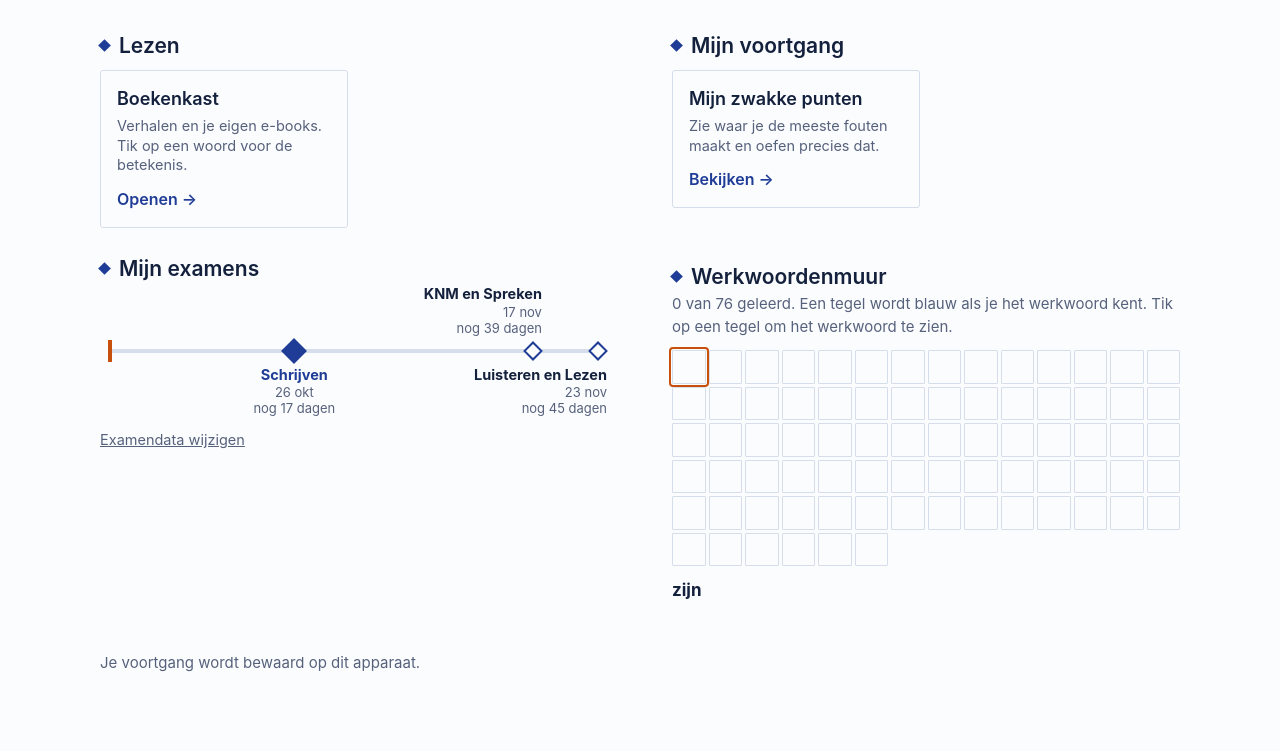
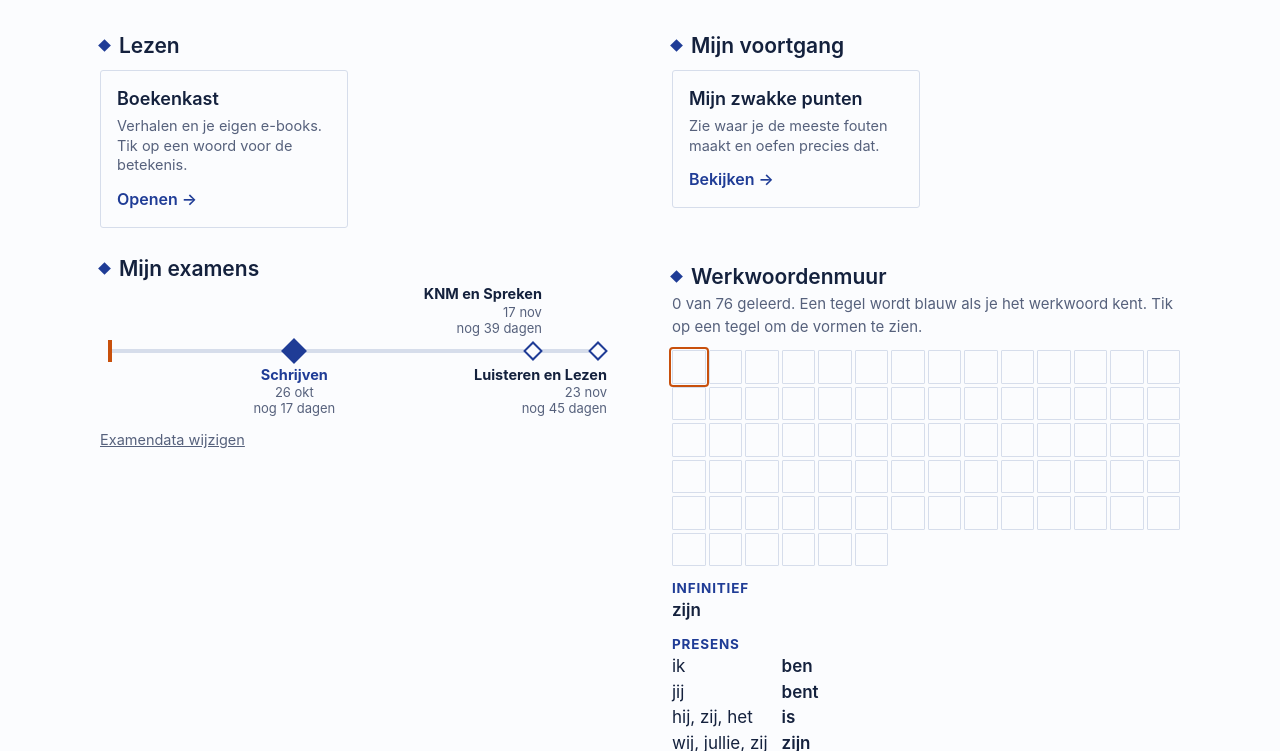
Before and after one commit to Artemamatveev/Nedelands, a website: page index.html in a window 1280 px wide. Both pictures are taken after a click on the button 688 px from the left and 1773 px from the top of the page. Shown: the part 1407-2158 px from the top of the page. Drawn offline with Linux system fonts and the light colour scheme.

Commit message:
Revert "Remove the verb forms table"
This reverts commit 6ba1d2c6d816363598b4d18443b6c52b08bd2432.

```diff
--- a/index.html
+++ b/index.html
@@ -183,6 +183,13 @@ h2.gap{margin-top:28px}
 .tile.l3{--c:var(--bg);--m:var(--bg);--g:var(--blue);border-color:var(--blue)}
 .tile.sel{outline:2px solid var(--oranje);outline-offset:1px}
 .peek{min-height:52px;margin-top:12px}
+.forms{display:grid;grid-template-columns:auto 1fr;gap:0 14px;margin:4px 0 12px;align-items:baseline}
+.forms dt{grid-column:1/-1;color:var(--blue);font-size:13.5px;font-weight:700;letter-spacing:.06em;text-transform:uppercase;margin-top:10px}
+.forms dt:first-child{margin-top:0}
+.forms dd{margin:0}
+.forms dd.w{grid-column:1/-1}
+.forms b{font-weight:600}
+.forms mark{background:none;color:var(--blue);font-weight:700}
 .stat{display:flex;gap:12px;align-items:center;padding:12px 0;border-bottom:1px solid var(--line)}
 .stat>div{flex:1;min-width:0} .stat b{display:block} .stat span{display:block;color:var(--soft);font-size:14.5px;margin-bottom:6px}
 .stat .bar{margin:0}
@@ -724,8 +731,34 @@ function options(v,t){
 
 const ITEMS=[];
 const ch=(sec,k,ord,label,big,sub,right,wrong,note)=>ITEMS.push({sec,k:sec+"|"+k,ord,type:"choice",label,big,sub,right,opts:()=>shuffle([right,...wrong]),note});
+// Present tense for ik, jij, hij, wij: regular verbs follow the spelling rules, the rest are listed
+const PRES={zijn:"ben bent is",hebben:"heb hebt heeft",gaan:"ga gaat gaat",staan:"sta staat staat",kunnen:"kan kunt kan",willen:"wil wilt wil",mogen:"mag mag mag",komen:"kom komt komt",luisteren:"luister luistert luistert"};
+function present(inf){
+  if(PRES[inf])return[...PRES[inf].split(" "),inf];
+  let s=/[aeiou]en$/.test(inf)?inf.slice(0,-1):inf.slice(0,-2);
+  if(/([b-df-hj-np-tv-z])\1$/.test(s))s=s.slice(0,-1);
+  else if(/(^|[^aeiou])[aeou][^aeiou]$/.test(s))s=s.slice(0,-2)+s.slice(-2,-1).repeat(2)+s.slice(-1);
+  s=s.replace(/z$/,"s").replace(/v$/,"f");
+  const t=s.endsWith("t")?s:s+"t";
+  return[s,t,t,inf];
+}
+// A verb's forms as a small table: under each tense the pronouns that go with each form,
+// so it is clear which form is which; t marks the form that was just asked
+function vforms(v,t){
+  const g=v[0]==="gebeuren", hl=(k,x)=>k===t?`<mark>${x}</mark>`:x,
+    row=(p,f)=>`<dd>${p}</dd><dd><b>${f}</b></dd>`,
+    who=g?["het","ze"]:["ik","jij","hij, zij, het","wij, jullie, zij"],
+    pick=a=>g?[a[2],a[3]]:a,
+    pres=pick(present(v[0])),
+    aux=pick(["ben","bent","is","zijn"].map((z,i)=>{const h=["heb","hebt","heeft","hebben"][i];return v[5]==="zijn"?z:v[5]==="hebben"?h:h+" / "+z}));
+  return`<dl class="forms"><dt>infinitief</dt><dd class="w"><b>${v[0]}</b></dd>
+    <dt>presens</dt>${who.map((p,i)=>row(p,pres[i])).join("")}
+    <dt>imperfectum</dt>${row(g?"het":"ik, jij, hij, zij",hl("past",v[2]))}${row(g?"ze":"wij, jullie, zij",hl("pastpl",v[3]))}
+    <dt>perfectum</dt>${who.map((p,i)=>row(p,hl("aux",aux[i])+" "+hl("pp",v[4]))).join("")}</dl>`;
+}
 V.forEach((v,i)=>TL.forEach(t=>{if(t==="aux"&&!v[5])return;
-  ITEMS.push({sec:"verb",k:v[0]+"|"+t,ord:Math.floor(i/8),type:"choice",label:TYPES[t],big:v[0],sub:v[1],right:answer(v,t),opts:()=>options(v,t),canType:t!=="aux"})}));
+  ITEMS.push({sec:"verb",k:v[0]+"|"+t,ord:Math.floor(i/8),type:"choice",label:TYPES[t],big:v[0],sub:v[1],right:answer(v,t),opts:()=>options(v,t),canType:t!=="aux",
+    note:vforms(v,t)})}));
 WO.forEach((w,i)=>ITEMS.push({sec:"wo",k:"wo|"+i,ord:i/6|0,type:"order",label:"Maak een zin",sub:w[1],right:w[0],note:w[2]}));
 PR.forEach((p,i)=>ch("pr",i,i/6|0,"Kies de juiste vorm",p[0],p[1],p[2],p.slice(3)));
 HET.forEach((w,i)=>{const[a,b]=w.split(":");ch("dh","a"+a,i/3|0,"De of het?",a,"","het",["de"])});
@@ -1468,11 +1501,11 @@ function level(v){
 function wall(){
   let known=0;
   $("wall").innerHTML=V.map((v,i)=>{const l=level(v);if(l===3)known++;return`<button class="tile l${l}" data-i="${i}" aria-label="${v[0]}"></button>`}).join("");
-  $("wallsub").textContent=`${known} van ${V.length} geleerd. Een tegel wordt blauw als je het werkwoord kent. Tik op een tegel om het werkwoord te zien.`;
+  $("wallsub").textContent=`${known} van ${V.length} geleerd. Een tegel wordt blauw als je het werkwoord kent. Tik op een tegel om de vormen te zien.`;
   document.querySelectorAll(".tile").forEach(b=>b.onclick=()=>{
     document.querySelectorAll(".tile.sel").forEach(x=>x.classList.remove("sel")); b.classList.add("sel");
     const v=V[b.dataset.i];
-    $("peek").innerHTML=`<b>${v[0]}</b>`;
+    $("peek").innerHTML=vforms(v);
   });
 }
 $("back").onclick=home; $("sback").onclick=home; $("lback").onclick=home; $("gen").onclick=gen;
```
